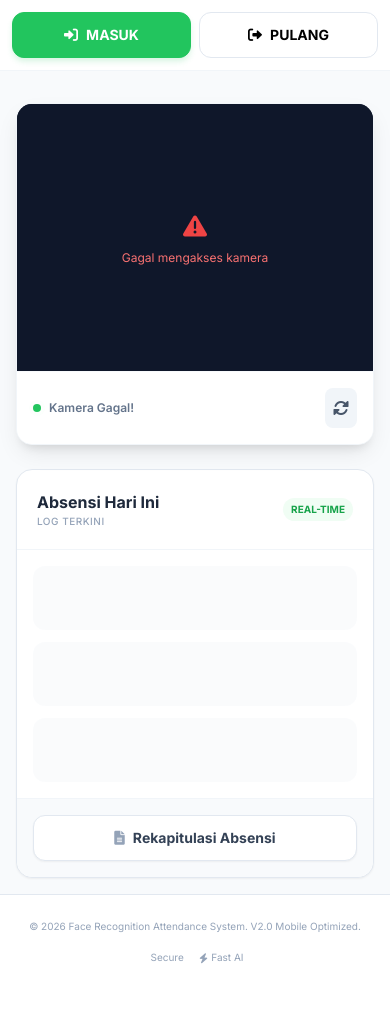
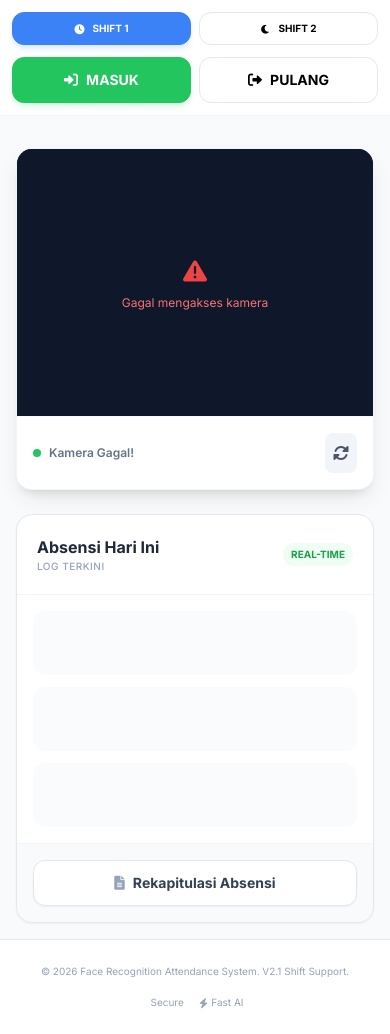
Before and after one commit to Widyasmaraafif/face-recognition-project, a Flask app: page / in a window 390 px wide. Shown: the part 65-1099 px from the top of the page. Before the commit the page ends 1029 px from the top, so only its background shows below. Run offline with Flask 3, Linux system fonts and the light colour scheme; some libraries are stand-ins or nearby versions.

Commit message:
feat: add shift support to attendance system
- Add shift column to database schema and migration logic
- Update dashboard and raw data views to display shift information
- Extend attendance marking functions to include shift parameter
- Add shift selection UI to web interface with mobile/desktop support
- Update README documentation with enhanced features and installation guide
- Modify recent attendance logs to include shift information

```diff
--- a/app.py
+++ b/app.py
@@ -19,7 +19,7 @@
 # Attendance cache
 attendance_cache = {}
 
-def process_frame(img_base64, att_type="masuk"):
+def process_frame(img_base64, att_type="masuk", shift="Shift 1"):
     """Processes a base64 encoded frame for face recognition"""
     try:
         # Decode base64 to image
@@ -55,24 +55,25 @@
                 })
 
                 # Mark attendance with cooldown
-                handle_attendance(name, att_type)
+                handle_attendance(name, att_type, shift)
 
         return recognition_data
     except Exception as e:
         # print(f"Processing error: {e}")
         return []
 
-def handle_attendance(name, att_type):
+def handle_attendance(name, att_type, shift):
     """Marks attendance with cooldown logic"""
     now = time.time()
-    cache_key = f"{name}_{att_type}"
+    # Cooldown cache key now includes shift to allow attendance in different shifts
+    cache_key = f"{name}_{att_type}_{shift}"
     if cache_key in attendance_cache:
         if (now - attendance_cache[cache_key]) < config.ATTENDANCE_COOLDOWN:
             return
 
     attendance_cache[cache_key] = now
-    mark_attendance(name, att_type)
-    print(f"Recorded {att_type} for {name} via Web")
+    mark_attendance(name, att_type, shift)
+    print(f"Recorded {att_type} for {name} on {shift} via Web")
 
 @app.route('/')
 def index():
@@ -85,12 +86,13 @@
         return jsonify({"error": "No image data"}), 400
 
     att_type = data.get('type', 'masuk')
-    results = process_frame(data['image'], att_type)
+    shift = data.get('shift', 'Shift 1')
+    results = process_frame(data['image'], att_type, shift)
     recent_logs = get_recent_attendance(5)
 
     return jsonify({
         "results": results,
-        "recent_logs": [{"name": r[0], "time": r[1].split(" ")[1], "type": r[2]} for r in recent_logs]
+        "recent_logs": [{"name": r[0], "time": r[1].split(" ")[1], "type": r[2], "shift": r[3]} for r in recent_logs]
     })
 
 if __name__ == '__main__':
--- a/dashboard.py
+++ b/dashboard.py
@@ -82,7 +82,7 @@
 
         # Recent Attendance Table
         st.write("### Log Kehadiran Terbaru (Periode Ini)")
-        st.dataframe(df_merged[['user_name', 'department', 'role', 'type', 'timestamp']].head(20), use_container_width=True)
+        st.dataframe(df_merged[['user_name', 'department', 'role', 'type', 'shift', 'timestamp']].head(20), use_container_width=True)
 
     else:
         st.info(f"Tidak ada data kehadiran ditemukan untuk periode {d_start} s/d {d_end}.")
@@ -117,7 +117,7 @@
 
     if not df.empty:
         # Reorder columns for better readability if they exist
-        cols_to_show = ['user_name', 'type', 'timestamp']
+        cols_to_show = ['user_name', 'type', 'shift', 'timestamp']
         if all(c in df.columns for c in cols_to_show):
             df_display = df[cols_to_show]
         else:
--- a/templates/index.html
+++ b/templates/index.html
@@ -65,6 +65,14 @@
             border-color: #22c55e !important;
             box-shadow: 0 4px 6px -1px rgba(34, 197, 94, 0.2);
         }
+
+        /* Active shift button */
+        .shift-btn-active {
+            background-color: #3b82f6 !important;
+            color: white !important;
+            border-color: #3b82f6 !important;
+            box-shadow: 0 4px 6px -1px rgba(59, 130, 246, 0.2);
+        }
     </style>
 </head>
 <body class="bg-slate-50 min-h-screen flex flex-col">
@@ -88,8 +96,20 @@
         </div>
     </nav>
 
-    <!-- Attendance Type Selection (Mobile Sticky Bottom or Top) -->
-    <div class="bg-white border-b border-slate-100 p-3 md:hidden">
+    <!-- Selection Controls (Mobile) -->
+    <div class="bg-white border-b border-slate-100 p-3 md:hidden space-y-3">
+        <!-- Shift Selection Mobile -->
+        <div class="flex space-x-2">
+            <button id="mobile-shift-1" onclick="setShift('Shift 1')" class="flex-1 py-2 px-4 rounded-xl border border-slate-200 font-bold text-[10px] flex items-center justify-center space-x-2 transition-all shift-btn-active">
+                <i class="fas fa-clock"></i>
+                <span>SHIFT 1</span>
+            </button>
+            <button id="mobile-shift-2" onclick="setShift('Shift 2')" class="flex-1 py-2 px-4 rounded-xl border border-slate-200 font-bold text-[10px] flex items-center justify-center space-x-2 transition-all">
+                <i class="fas fa-moon"></i>
+                <span>SHIFT 2</span>
+            </button>
+        </div>
+        <!-- Type Selection Mobile -->
         <div class="flex space-x-2">
             <button id="mobile-btn-masuk" onclick="setAttendanceType('masuk')" class="flex-1 py-3 px-4 rounded-xl border border-slate-200 font-bold text-sm flex items-center justify-center space-x-2 transition-all type-btn-active">
                 <i class="fas fa-sign-in-alt"></i>
@@ -108,16 +128,32 @@
 
             <!-- Left Side: Video Feed -->
             <div class="lg:col-span-7 xl:col-span-8 space-y-4">
-                <!-- Desktop Attendance Type Selection -->
-                <div class="hidden md:flex bg-white p-2 rounded-2xl shadow-sm border border-slate-200 inline-flex">
-                    <button id="desktop-btn-masuk" onclick="setAttendanceType('masuk')" class="py-2 px-8 rounded-xl font-bold text-sm flex items-center space-x-2 transition-all type-btn-active">
+
+                <!-- Desktop Controls -->
+                <div class="hidden md:flex flex-wrap gap-4 items-center">
+                    <!-- Shift Selection Desktop -->
+                    <div class="bg-white p-1.5 rounded-2xl shadow-sm border border-slate-200 flex">
+                        <button id="desktop-shift-1" onclick="setShift('Shift 1')" class="py-2 px-6 rounded-xl font-bold text-xs flex items-center space-x-2 transition-all shift-btn-active">
+                            <i class="fas fa-clock"></i>
+                            <span>Shift 1</span>
+                        </button>
+                        <button id="desktop-shift-2" onclick="setShift('Shift 2')" class="py-2 px-6 rounded-xl font-bold text-xs flex items-center space-x-2 transition-all text-slate-500 hover:bg-slate-50">
+                            <i class="fas fa-moon"></i>
+                            <span>Shift 2</span>
+                        </button>
+                    </div>
+
+                    <!-- Type Selection Desktop -->
+                    <div class="bg-white p-1.5 rounded-2xl shadow-sm border border-slate-200 flex">
+                        <button id="desktop-btn-masuk" onclick="setAttendanceType('masuk')" class="py-2 px-6 rounded-xl font-bold text-xs flex items-center space-x-2 transition-all type-btn-active">
                             <i class="fas fa-sign-in-alt"></i>
                             <span>Absen Masuk</span>
                         </button>
-                    <button id="desktop-btn-pulang" onclick="setAttendanceType('pulang')" class="py-2 px-8 rounded-xl font-bold text-sm flex items-center space-x-2 transition-all text-slate-500 hover:bg-slate-50">
+                        <button id="desktop-btn-pulang" onclick="setAttendanceType('pulang')" class="py-2 px-6 rounded-xl font-bold text-xs flex items-center space-x-2 transition-all text-slate-500 hover:bg-slate-50">
                             <i class="fas fa-sign-out-alt"></i>
                             <span>Absen Pulang</span>
                         </button>
+                    </div>
                 </div>
 
                 <div class="bg-white rounded-2xl video-container overflow-hidden border border-slate-100 relative">
@@ -141,7 +177,7 @@
                                     <i class="fas fa-check-circle text-green-600 text-lg md:text-xl"></i>
                                 </div>
                                 <div class="flex-grow">
-                                    <p id="feedback-type" class="text-[10px] font-bold text-green-600 uppercase tracking-widest">ABSEN MASUK BERHASIL</p>
+                                    <p id="feedback-info" class="text-[10px] font-bold text-green-600 uppercase tracking-widest">ABSEN MASUK • SHIFT 1 BERHASIL</p>
                                     <h2 id="detected-name" class="text-lg md:text-xl font-bold text-slate-800 truncate max-w-[150px] md:max-w-none">Nama Pengguna</h2>
                                 </div>
                                 <div class="bg-slate-100 px-2 py-1 rounded-full shrink-0">
@@ -203,7 +239,7 @@
     <!-- Footer -->
     <footer class="bg-white border-t border-slate-200 py-6 px-4">
         <div class="max-w-7xl mx-auto flex flex-col md:flex-row justify-between items-center text-slate-400 text-[10px] md:text-xs">
-            <p class="text-center md:text-left">&copy; 2026 Face Recognition Attendance System. V2.0 Mobile Optimized.</p>
+            <p class="text-center md:text-left">&copy; 2026 Face Recognition Attendance System. V2.1 Shift Support.</p>
             <div class="flex space-x-4 mt-4 md:mt-0">
                 <span class="flex items-center"><i class="fas fa-shield-halved mr-1"></i> Secure</span>
                 <span class="flex items-center"><i class="fas fa-bolt mr-1"></i> Fast AI</span>
@@ -220,7 +256,7 @@
         const cameraOverlay = document.getElementById('camera-overlay');
         const scanLine = document.getElementById('scan-line');
         const feedbackUI = document.getElementById('match-feedback');
-        const feedbackType = document.getElementById('feedback-type');
+        const feedbackInfo = document.getElementById('feedback-info');
         const detectedName = document.getElementById('detected-name');
         const detectedConf = document.getElementById('detected-conf');
         const connectionDot = document.getElementById('connection-dot');
@@ -228,6 +264,7 @@
         const currentTimeText = document.getElementById('current-time');
 
         let currentAttendanceType = 'masuk';
+        let currentShift = 'Shift 1';
         let lastDetectedTime = 0;
         const FEEDBACK_DURATION = 3000;
 
@@ -239,32 +276,46 @@
         setInterval(updateClock, 1000);
         updateClock();
 
+        function setShift(shift) {
+            currentShift = shift;
+
+            // Update buttons UI
+            const shifts = ['Shift 1', 'Shift 2'];
+            shifts.forEach(s => {
+                const mobileBtn = document.getElementById(`mobile-shift-${s.split(' ')[1]}`);
+                const desktopBtn = document.getElementById(`desktop-shift-${s.split(' ')[1]}`);
+
+                if (s === shift) {
+                    mobileBtn.classList.add('shift-btn-active');
+                    desktopBtn.classList.add('shift-btn-active');
+                    desktopBtn.classList.remove('text-slate-500', 'hover:bg-slate-50');
+                } else {
+                    mobileBtn.classList.remove('shift-btn-active');
+                    desktopBtn.classList.remove('shift-btn-active');
+                    desktopBtn.classList.add('text-slate-500', 'hover:bg-slate-50');
+                }
+            });
+        }
+
         function setAttendanceType(type) {
             currentAttendanceType = type;
 
-            // Update mobile buttons
-            const mMasuk = document.getElementById('mobile-btn-masuk');
-            const mPulang = document.getElementById('mobile-btn-pulang');
+            // Update buttons UI
+            const types = ['masuk', 'pulang'];
+            types.forEach(t => {
+                const mobileBtn = document.getElementById(`mobile-btn-${t}`);
+                const desktopBtn = document.getElementById(`desktop-btn-${t}`);
 
-            // Update desktop buttons
-            const dMasuk = document.getElementById('desktop-btn-masuk');
-            const dPulang = document.getElementById('desktop-btn-pulang');
-
-            if (type === 'masuk') {
-                mMasuk.classList.add('type-btn-active');
-                mPulang.classList.remove('type-btn-active');
-                dMasuk.classList.add('type-btn-active');
-                dMasuk.classList.remove('text-slate-500', 'hover:bg-slate-50');
-                dPulang.classList.remove('type-btn-active');
-                dPulang.classList.add('text-slate-500', 'hover:bg-slate-50');
+                if (t === type) {
+                    mobileBtn.classList.add('type-btn-active');
+                    desktopBtn.classList.add('type-btn-active');
+                    desktopBtn.classList.remove('text-slate-500', 'hover:bg-slate-50');
                 } else {
-                mPulang.classList.add('type-btn-active');
-                mMasuk.classList.remove('type-btn-active');
-                dPulang.classList.add('type-btn-active');
-                dPulang.classList.remove('text-slate-500', 'hover:bg-slate-50');
-                dMasuk.classList.remove('type-btn-active');
-                dMasuk.classList.add('text-slate-500', 'hover:bg-slate-50');
+                    mobileBtn.classList.remove('type-btn-active');
+                    desktopBtn.classList.remove('type-btn-active');
+                    desktopBtn.classList.add('text-slate-500', 'hover:bg-slate-50');
                 }
+            });
         }
 
         // Access camera
@@ -317,7 +368,8 @@
                     headers: { 'Content-Type': 'application/json' },
                     body: JSON.stringify({
                         image: base64Img,
-                        type: currentAttendanceType
+                        type: currentAttendanceType,
+                        shift: currentShift
                     })
                 });
 
@@ -346,7 +398,7 @@
         function showMatchFeedback(name, conf) {
             detectedName.innerText = name;
             detectedConf.innerText = `${conf}% Match`;
-            feedbackType.innerText = `ABSEN ${currentAttendanceType.toUpperCase()} BERHASIL`;
+            feedbackInfo.innerText = `ABSEN ${currentAttendanceType.toUpperCase()} • ${currentShift.toUpperCase()} BERHASIL`;
 
             feedbackUI.style.opacity = '1';
             feedbackUI.style.transform = 'translateY(0)';
@@ -385,11 +437,12 @@
                         </div>
                         <div class="overflow-hidden">
                             <p class="font-bold text-slate-700 text-xs md:text-sm truncate">${log.name}</p>
-                            <p class="text-[9px] text-slate-400 uppercase font-bold tracking-tighter">${typeLabel} • ${log.time}</p>
+                            <p class="text-[9px] text-slate-400 uppercase font-bold tracking-tighter">${typeLabel} • ${log.shift} • ${log.time}</p>
                         </div>
                     </div>
-                    <div class="text-right shrink-0 ml-2">
-                        <span class="${typeBg} ${typeColor} text-[9px] font-bold px-2 py-1 rounded-full uppercase tracking-widest">${typeLabel}</span>
+                    <div class="text-right shrink-0 ml-2 flex flex-col items-end space-y-1">
+                        <span class="${typeBg} ${typeColor} text-[8px] font-bold px-2 py-0.5 rounded-full uppercase tracking-widest">${typeLabel}</span>
+                        <span class="bg-slate-100 text-slate-500 text-[8px] font-bold px-2 py-0.5 rounded-full uppercase tracking-widest">${log.shift}</span>
                     </div>
                 `;
                 logList.appendChild(div);
```
Also changed, not shown: database.py (+10 -5 lines), README.md. Lines whose indentation alone changed are shown as unchanged.
